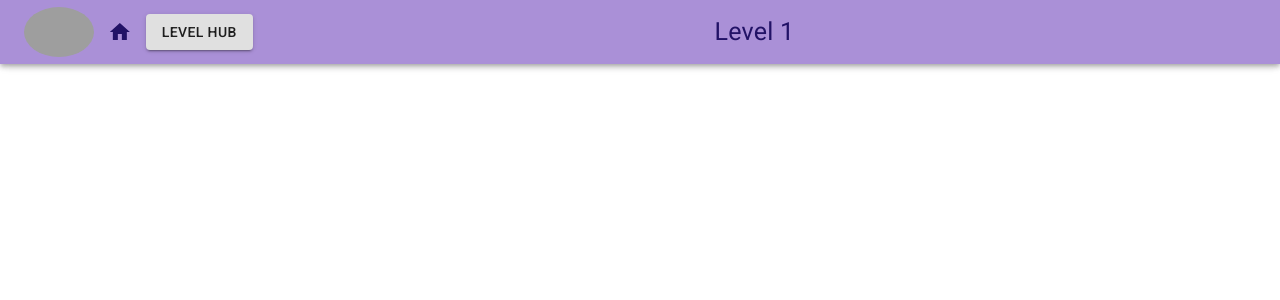
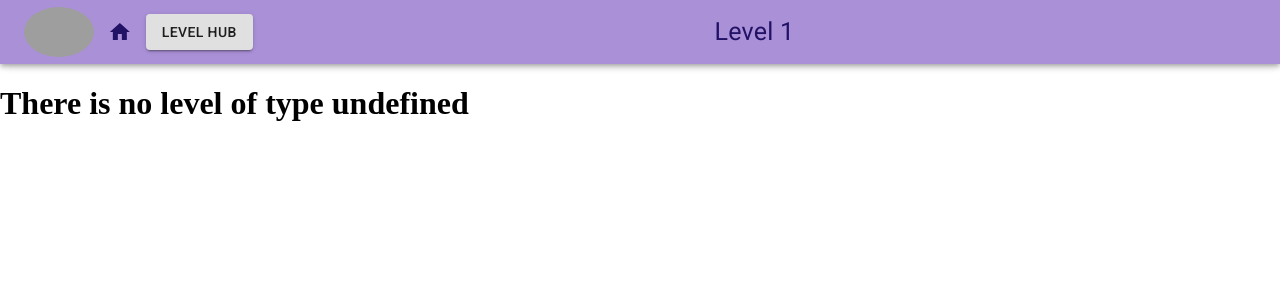
Before and after one commit to ParableWorks/music-app, a React app: page /level/1 in a window 1280 px wide. Shown: the top 300 px of the page. Built offline with nearby package versions, Linux system fonts and the light colour scheme; grey boxes are pictures that could not be loaded.

Commit message:
move OnScreenKeyboard to Level

```diff
--- a/src/Pages/Level/components/GenericLevel.jsx
+++ b/src/Pages/Level/components/GenericLevel.jsx
@@ -1,11 +1,27 @@
 import React from "react";
 import PropTypes from "prop-types";
 
+import MIDILevel from './MIDILevel';
+
 const GenericLevel = (props) => {
+  const { levelConfig } = props;
   const {
-    levelConfig: { title },
+    levelConfig: { title, type },
   } = props;
-  return <div>yo</div>;
+
+  switch (type) {
+    case 'midi':
+      return (<MIDILevel levelconfig={levelConfig} />);
+    default:
+      return (
+        <div>
+          <h1>
+            There is no level of type
+            {` ${type}`}
+          </h1>
+        </div>
+      );
+  }
 };
 
 export default GenericLevel;
@@ -13,11 +29,13 @@ export default GenericLevel;
 GenericLevel.propTypes = {
   levelConfig: PropTypes.shape({
     title: PropTypes.string,
+    type: PropTypes.string,
   }),
 };
 
 GenericLevel.defaultProps = {
   levelConfig: {
     title: "",
+    type: '',
   },
 };
--- /dev/null
+++ b/src/Pages/Level/components/MIDILevel.jsx
@@ -0,0 +1,14 @@
+import React from 'react';
+
+import OnScreenKeyboard from './OnScreenKeyboard';
+
+const MIDILevel = () => {
+  return (
+    <div>
+      this is a midi level
+      <OnScreenKeyboard />
+    </div>
+  );
+};
+
+export default MIDILevel;
--- a/src/Pages/Test/components/OnScreenKeyboard.jsx
+++ b/src/Pages/Level/components/OnScreenKeyboard.jsx
@@ -16,8 +16,8 @@ const OnScreenKeyboard = () => {
 
   useEffect(() => {
     const ac = new AudioContext();
-    Soundfont.instrument(ac, 'clavinet').then((clavinet) => {
-      setInstrument(clavinet);
+    Soundfont.instrument(ac, 'piano').then((piano) => {
+      setInstrument(piano);
       setLoading(false);
     });
   }, []);
--- a/src/Pages/UniversalComponents/NavBar.jsx
+++ b/src/Pages/UniversalComponents/NavBar.jsx
@@ -37,6 +37,9 @@ const useStyles = makeStyles((theme) => ({
     flexGrow: 0.03,
     color: "#221266",
   },
+  drawerHeaderTopMargin: {
+    ...theme.mixins.toolbar,
+  },
 }));
 
 const NavBar = ({ levelTitle, disableHub }) => {
@@ -66,6 +69,7 @@ const NavBar = ({ levelTitle, disableHub }) => {
           </Typography>
         </Toolbar>
       </AppBar>
+      <div className={classes.drawerHeaderTopMargin} />
     </div>
   );
 };
--- a/src/levelConfig.json
+++ b/src/levelConfig.json
@@ -12,6 +12,10 @@
     },
     "4": {
 
+    },
+    "test": {
+      "title": "test level",
+      "type": "midi"
     }
   }
 }
```
Also changed, not shown: src/Pages/Test/Test.jsx (+1 -1 lines).
